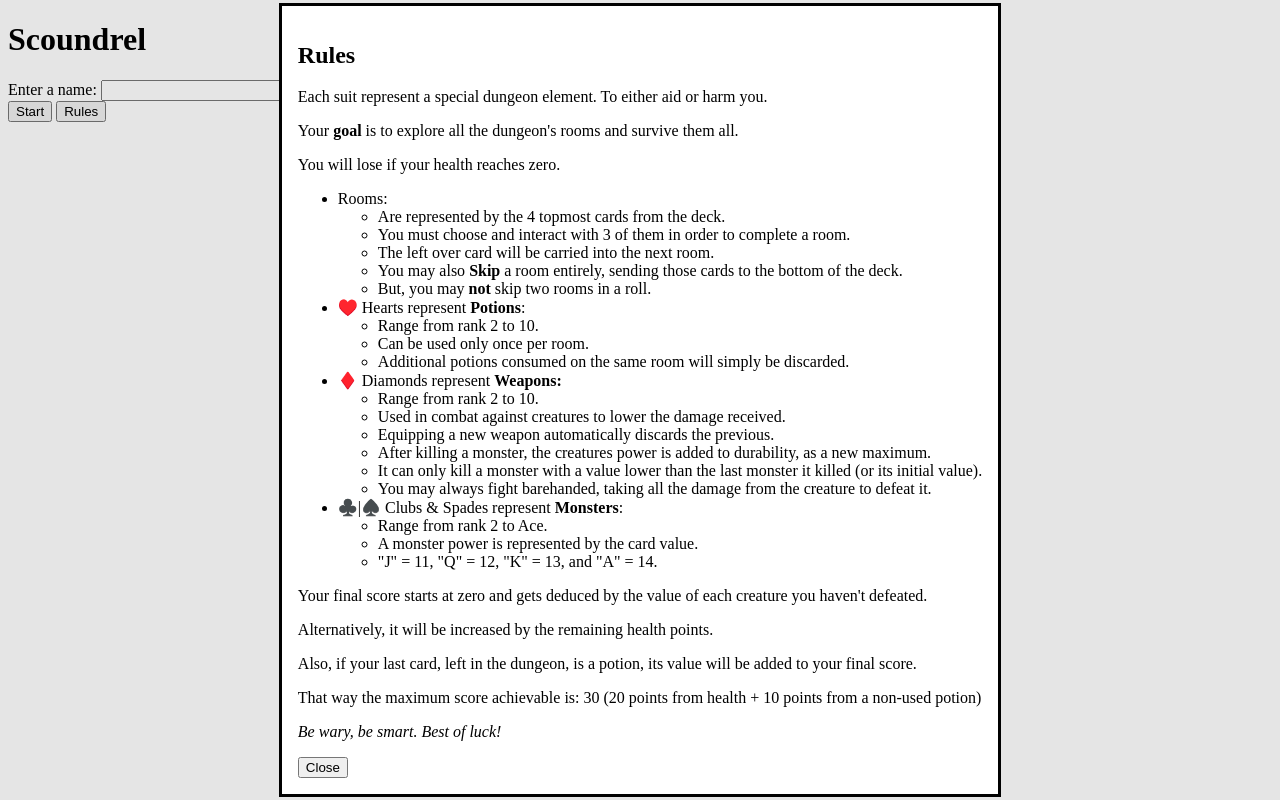
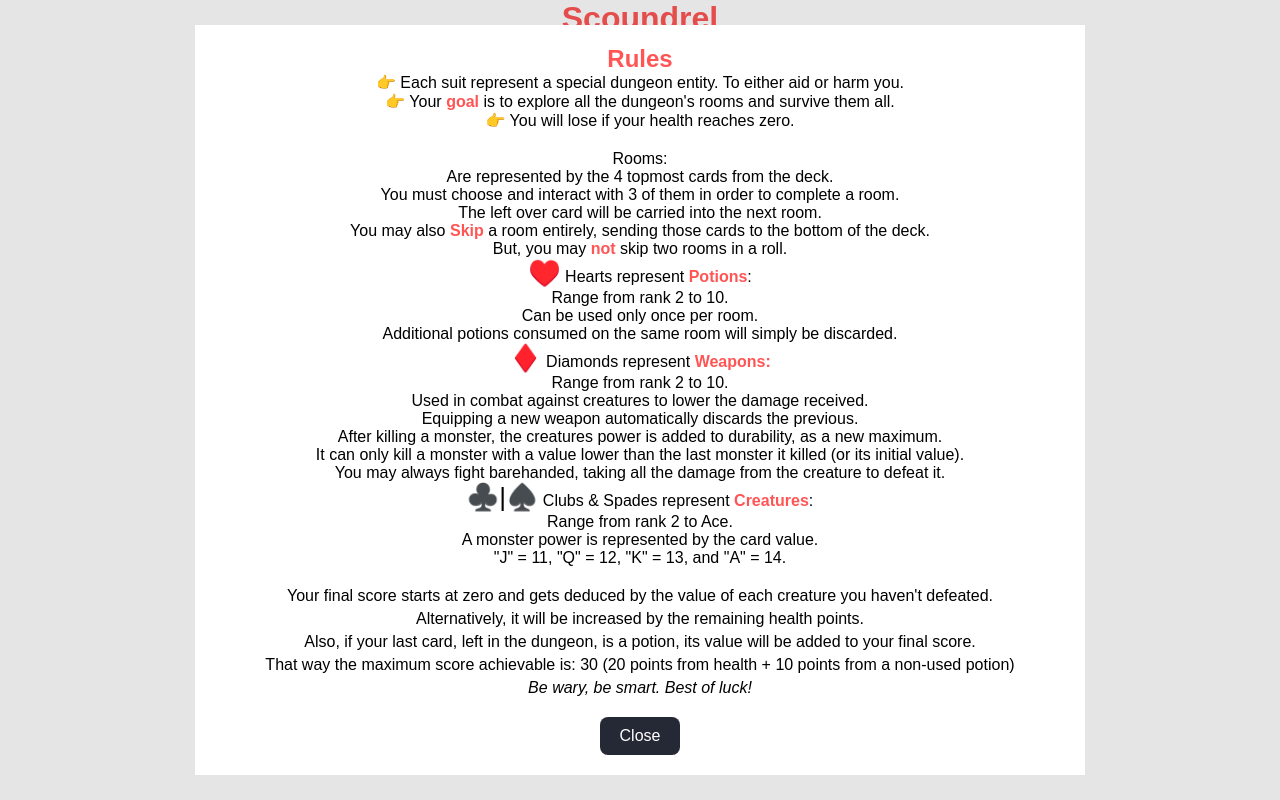
Before and after one commit to matecg/scoundrel-web, a website with bundled scripts: page index.html in a window 1280 px wide. Both pictures are taken after a click on the button "Rules". Built offline with nearby package versions, Linux system fonts and the light colour scheme.

Commit message:
add initial styles to rules and start page

```diff
--- a/index.html
+++ b/index.html
@@ -5,6 +5,7 @@
   <meta charset="UTF-8">
   <meta name="viewport" content="width=device-width, initial-scale=1.0">
   <title>Scoundrel</title>
+  <link rel="stylesheet" href="styles.css">
 </head>
 
 <body>
@@ -15,33 +16,33 @@
       <input type="text" name="username" id="username">
       <span class="input-feedback"></span>
     </div>
-    <div>
+    <div class="start-btns">
       <button class="start-btn">Start</button>
       <button class="rules-btn">Rules</button>
     </div>
     <dialog closedby="any" class="rules">
       <h2>Rules</h2>
-      <p>Each suit represent a special dungeon element. To either aid or harm you.</p>
-      <p>Your <strong>goal</strong> is to explore all the dungeon's rooms and survive them all.</p>
-      <p>You will lose if your health reaches zero.</p>
+      <p>👉 Each suit represent a special dungeon entity. To either aid or harm you.</p>
+      <p>👉 Your <strong class="highlight">goal</strong> is to explore all the dungeon's rooms and survive them all.</p>
+      <p>👉 You will lose if your health reaches zero.</p>
       <ul>
         <li>Rooms:
           <ul>
             <li>Are represented by the 4 topmost cards from the deck.</li>
             <li>You must choose and interact with 3 of them in order to complete a room.</li>
             <li>The left over card will be carried into the next room.</li>
-            <li>You may also <strong>Skip</strong> a room entirely, sending those cards to the bottom of the deck.</li>
-            <li>But, you may <strong>not</strong> skip two rooms in a roll.</li>
+            <li>You may also <strong class="highlight">Skip</strong> a room entirely, sending those cards to the bottom of the deck.</li>
+            <li>But, you may <strong class="highlight">not</strong> skip two rooms in a roll.</li>
           </ul>
         </li>
-        <li>♥️ Hearts represent <strong>Potions</strong>:
+        <li><span class="suit">♥️</span> Hearts represent <strong class="highlight">Potions</strong>:
           <ul>
             <li>Range from rank 2 to 10.</li>
             <li>Can be used only once per room.</li>
             <li>Additional potions consumed on the same room will simply be discarded.</li>
           </ul>
         </li>
-        <li>♦️ Diamonds represent <strong>Weapons:</strong>
+        <li><span class="suit">♦️</span> Diamonds represent <strong class="highlight">Weapons:</strong>
           <ul>
             <li>Range from rank 2 to 10.</li>
             <li>Used in combat against creatures to lower the damage received.</li>
@@ -51,7 +52,7 @@
             <li>You may always fight barehanded, taking all the damage from the creature to defeat it.</li>
           </ul>
         </li>
-        <li>♣️|♠️ Clubs & Spades represent <strong>Monsters</strong>:
+        <li><span class="suit">♣️|♠️</span> Clubs & Spades represent <strong class="highlight">Creatures</strong>:
           <ul>
             <li>Range from rank 2 to Ace.</li>
             <li>A monster power is represented by the card value.</li>
@@ -59,11 +60,14 @@
           </ul>
         </li>
       </ul>
-      <p>Your final score starts at zero and gets deduced by the value of each creature you haven't defeated.</p>
-      <p>Alternatively, it will be increased by the remaining health points.</p>
-      <p>Also, if your last card, left in the dungeon, is a potion, its value will be added to your final score.</p>
-      <p>That way the maximum score achievable is: 30 (20 points from health + 10 points from a non-used potion)</p>
-      <p><em>Be wary, be smart. Best of luck!</em></p>
+
+      <div class="final-rules">
+        <p>Your final score starts at zero and gets deduced by the value of each creature you haven't defeated.</p>
+        <p>Alternatively, it will be increased by the remaining health points.</p>
+        <p>Also, if your last card, left in the dungeon, is a potion, its value will be added to your final score.</p>
+        <p>That way the maximum score achievable is: 30 (20 points from health + 10 points from a non-used potion)</p>
+        <p><em>Be wary, be smart. Best of luck!</em></p>
+      </div>
       <button>Close</button>
     </dialog>
   </div>
--- a/src/UI/startUI.js
+++ b/src/UI/startUI.js
@@ -25,6 +25,19 @@ export function setGameStartEvents(onGameStart) {
         .addEventListener('click', () => {
             document.querySelector('.rules').close();
         })
+
+    if (
+        window.matchMedia &&
+        window.matchMedia("(prefers-color-scheme: dark)").matches
+    ) {
+        document.body.classList.add("dark-mode");
+    }
+    if (
+        window.matchMedia &&
+        window.matchMedia("(prefers-color-scheme: light)").matches
+    ) {
+        document.body.classList.add("light-mode");
+    }
 }
 
 
--- a/styles.css
+++ b/styles.css
@@ -0,0 +1,109 @@
+* {
+    margin: 0;
+    padding: 0;
+}
+
+:root {
+    --dark-bg: #252936;
+    --primary: #ff5555;
+}
+
+body {
+    font-family: sans-serif;
+    text-align: center;
+}
+
+h1,
+h2 {
+    color: var(--primary);
+}
+
+input,
+button {
+    padding: 10px 20px;
+    font-size: 16px;
+    border-radius: 8px;
+    background-color: var(--dark-bg);
+    color: #ffffff;
+    border: none;
+}
+
+button {
+    cursor: pointer;
+}
+
+button:hover {
+    background-color: #3c4d4f;
+}
+
+html,
+body {
+    height: 100%;
+}
+
+.dark-mode {
+    background-color: #121212;
+    color: #ffffff;
+}
+
+.dark-mode button {
+    background-color: #b2c1d0;
+    color: black;
+}
+
+.dark-mode button:hover {
+    background-color: #919dab;
+}
+
+.dark-mode h1 {
+    color: var(--primary);
+}
+
+.dark-mode input {
+    background-color: var(--dark-bg);
+    color: #fff;
+}
+
+.dark-mode dialog {
+    background-color: var(--dark-bg);
+    color: #fff;
+    text-align: left;
+}
+
+dialog {
+    padding: 20px;
+    border: var(--dark-bg);
+    margin: auto;
+}
+
+dialog ul {
+    list-style: none;
+}
+
+dialog > ul {
+    margin-top: 20px;
+}
+
+.suit {
+    font-size: 26px;
+}
+
+.highlight {
+    color: var(--primary);
+}
+
+.final-rules {
+    margin: 20px 50px;
+}
+
+.final-rules p {
+    margin: 5px 0;
+    padding: 0;
+}
+
+.start-btns {
+    display: flex;
+    justify-content: center;
+    gap: 20px;
+    margin-top: 20px;
+}
```
